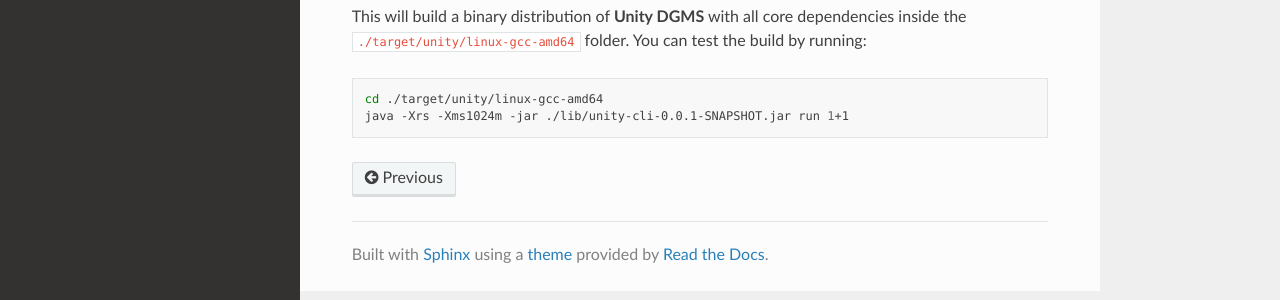
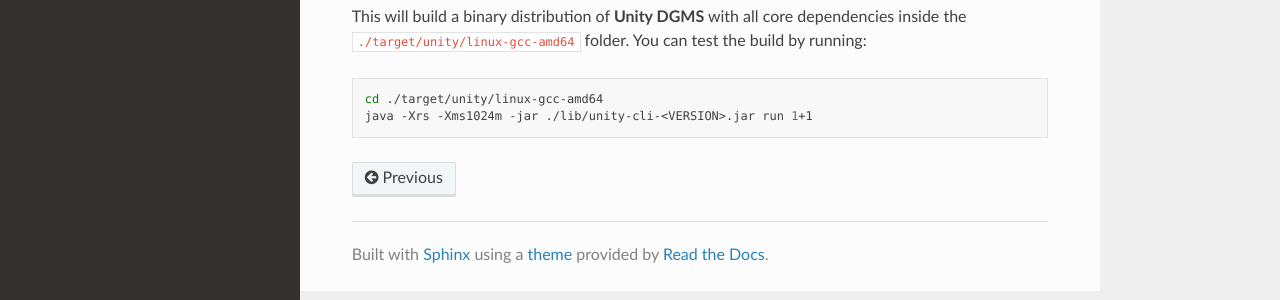
Before and after one commit to nachawati/unity, a Sphinx documentation site: the page built from docs/developer/build.rst, in a window 1280 px wide. Shown: the part 432-732 px from the top of the page. Built offline with Sphinx 7.4.7 and the Read the Docs theme 2.0.0, drawn with Linux system fonts in a browser that asks for light colours.

Commit message:
Update build.rst

```diff
--- a/docs/developer/build.rst
+++ b/docs/developer/build.rst
@@ -22,4 +22,4 @@
 .. code:: bash
 
    cd ./target/unity/linux-gcc-amd64
-   java -Xrs -Xms1024m -jar ./lib/unity-cli-0.0.1-SNAPSHOT.jar run 1+1
+   java -Xrs -Xms1024m -jar ./lib/unity-cli-<VERSION>.jar run 1+1
```
